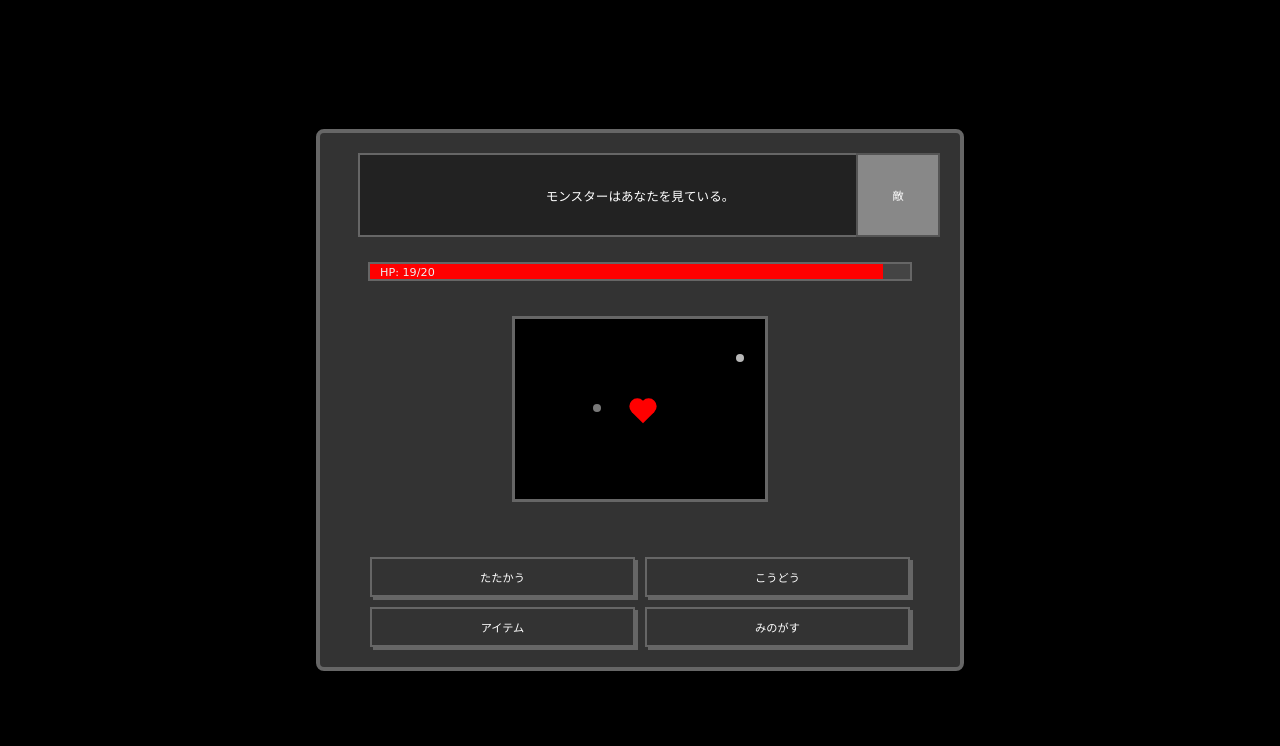
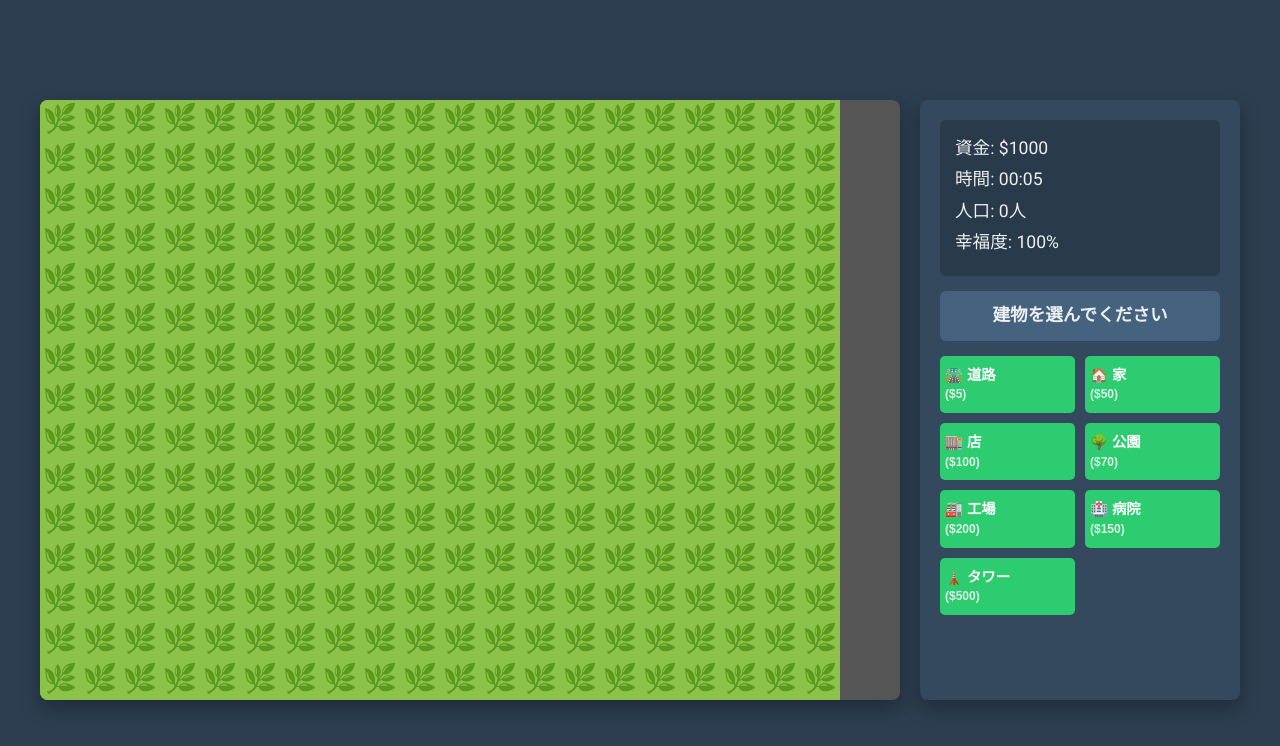
Before and after one commit to Fwha000/AA, a plain HTML site: page index.html in a window 1280 px wide. Drawn offline with Linux system fonts and the light colour scheme.

Commit message:
Update index.html

```diff
--- a/index.html
+++ b/index.html
@@ -3,438 +3,345 @@
 <head>
     <meta charset="UTF-8">
     <meta name="viewport" content="width=device-width, initial-scale=1.0">
-    <title>Undertale-like Battle</title>
+    <title>My Little City Builder</title>
     <style>
-        /* 全体の設定 */
         :root {
-            --bg-color: #000;
-            --text-color: #fff;
-            --border-color: #666;
-            --heart-color: #f00;
-            --box-color: #333;
-            --option-color: #4CAF50; /* 緑 */
-            --font-pixel: 'Press Start 2P', cursive;
+            --bg-color: #2c3e50;
+            --text-color: #ecf0f1;
+            --ui-bg: #34495e;
+            --button-primary: #2ecc71;
+            --button-hover: #27ae60;
+            --button-disabled: #7f8c8d;
+            --tile-grass: #8bc34a;
+            --tile-road: #607d8b;
         }
-
-        @import url('https://fonts.googleapis.com/css2?family=Press+Start+2P&display=swap');
-
         body {
-            margin: 0;
-            font-family: var(--font-pixel);
+            font-family: 'Roboto', sans-serif;
             background-color: var(--bg-color);
             color: var(--text-color);
-            display: flex;
-            justify-content: center;
-            align-items: center;
-            min-height: 100vh;
-            overflow: hidden;
-            flex-direction: column;
-            user-select: none;
-            text-align: center;
-            font-size: 14px;
-        }
-
-        /* ゲームコンテナ */
-        .game-container {
-            width: 90%;
-            max-width: 600px;
-            background-color: var(--box-color);
-            border: 4px solid var(--border-color);
-            border-radius: 8px;
-            padding: 20px;
-            box-shadow: 8px 8px 0px rgba(0,0,0,0.5);
-            position: relative;
+            margin: 0;
             display: flex;
             flex-direction: column;
             align-items: center;
+            justify-content: center;
+            min-height: 100vh;
+            overflow: hidden;
+        }
+        #game-container {
+            display: flex;
+            gap: 20px;
+            max-width: 1200px;
+            width: 95%;
+            margin: 20px auto;
+        }
+        #canvas-container {
+            flex-grow: 1;
+            position: relative;
+            background-color: #555; /* Fallback */
+            border-radius: 8px;
+            overflow: hidden;
+            box-shadow: 0 8px 20px rgba(0,0,0,0.3);
+        }
+        canvas {
+            display: block;
+            background-color: var(--tile-grass); /* Default background */
+        }
+        #ui-panel {
+            width: 280px;
+            background-color: var(--ui-bg);
+            padding: 20px;
+            border-radius: 8px;
+            box-shadow: 0 8px 20px rgba(0,0,0,0.3);
+            display: flex;
+            flex-direction: column;
             gap: 15px;
         }
-
-        /* メッセージエリア */
-        .message-box {
-            background-color: #222;
-            border: 2px solid var(--border-color);
-            padding: 10px;
-            min-height: 60px;
-            width: 90%;
-            display: flex;
-            align-items: center;
-            justify-content: center;
-            text-align: center;
-            font-size: 0.9em;
+        .stats-display {
+            background-color: #293a4a;
+            padding: 15px;
+            border-radius: 6px;
+            font-size: 1.1rem;
+            line-height: 1.5;
+            text-align: left;
         }
-
-        /* バトルエリア (弾幕避け) */
-        .battle-area {
-            width: 250px;
-            height: 180px;
-            background-color: var(--bg-color);
-            border: 3px solid var(--border-color);
-            position: relative;
-            overflow: hidden;
-            margin: 20px auto;
-        }
-
-        /* プレイヤーのハート */
-        .player-heart {
-            position: absolute;
-            width: 16px;
-            height: 16px;
-            background-color: var(--heart-color);
-            transform: rotate(-45deg);
-            top: calc(50% - 8px);
-            left: calc(50% - 8px);
-        }
-        .player-heart::before, .player-heart::after {
-            content: '';
-            position: absolute;
-            width: 16px;
-            height: 16px;
-            background-color: var(--heart-color);
-            border-radius: 50%;
-        }
-        .player-heart::before {
-            top: -8px;
-            left: 0;
-        }
-        .player-heart::after {
-            top: 0;
-            left: 8px;
-        }
-
-        /* 敵の弾幕 */
-        .bullet {
-            position: absolute;
-            width: 8px;
-            height: 8px;
-            background-color: #fff;
-            border-radius: 50%;
-            animation: bulletFall 2s linear forwards;
-        }
-
-        @keyframes bulletFall {
-            from { transform: translateY(-20px); opacity: 1; }
-            to { transform: translateY(180px); opacity: 0; }
-        }
-
-        /* HPゲージ */
-        .hp-bar-container {
-            width: 90%;
-            background-color: #444;
-            border: 2px solid var(--border-color);
-            height: 15px;
-            margin-top: 10px;
-            position: relative;
-        }
-        .hp-bar {
-            height: 100%;
-            background-color: var(--heart-color);
-            width: 100%; /* 初期値 */
-            transition: width 0.3s ease;
-        }
-        .hp-text {
-            position: absolute;
-            top: 50%;
-            left: 10px;
-            transform: translateY(-50%);
-            color: #eee;
-            font-size: 0.8em;
-        }
-
-        /* コマンドメニュー */
-        .command-menu {
+        .stats-display div { margin-bottom: 5px; }
+        .build-menu {
             display: grid;
             grid-template-columns: repeat(2, 1fr);
             gap: 10px;
-            width: 90%;
-            margin-top: 20px;
         }
-
-        .command-button {
-            background-color: var(--box-color);
-            border: 2px solid var(--border-color);
-            color: var(--text-color);
-            padding: 10px 15px;
-            font-family: var(--font-pixel);
-            font-size: 0.8em;
+        .build-btn {
+            background-color: var(--button-primary);
+            color: white;
+            border: none;
+            padding: 10px 5px;
+            border-radius: 5px;
             cursor: pointer;
-            transition: background-color 0.1s ease;
-            box-shadow: 3px 3px 0px var(--border-color);
-        }
-        .command-button:hover {
-            background-color: #555;
-            box-shadow: 5px 5px 0px var(--border-color);
-        }
-        .command-button:disabled {
-            background-color: #333;
-            color: #888;
-            cursor: not-allowed;
-            box-shadow: 2px 2px 0px var(--border-color);
-        }
-
-        /* モンスター表示 */
-        .monster-sprite {
-            width: 80px;
-            height: 80px;
-            background-color: #888; /* モンスターの仮色 */
-            border: 2px solid #555;
-            position: absolute;
-            top: 20px;
-            right: 20px;
-            z-index: 10;
-            display: flex;
-            justify-content: center;
-            align-items: center;
-            font-size: 0.8em;
-            color: #fff;
-        }
-
-        /* 勝利/敗北メッセージ */
-        .game-over-screen {
-            position: fixed;
-            top: 0;
-            left: 0;
-            width: 100%;
-            height: 100%;
-            background-color: rgba(0, 0, 0, 0.8);
-            color: #fff;
+            font-size: 0.9rem;
+            font-weight: bold;
+            transition: background-color 0.2s ease;
+            text-align: left;
             display: flex;
             flex-direction: column;
-            justify-content: center;
-            align-items: center;
-            font-size: 2em;
-            z-index: 100;
-            display: none; /* 初期は非表示 */
+            align-items: flex-start;
+            line-height: 1.3;
         }
-        .game-over-screen button {
-            background-color: var(--main-color);
-            border: 2px solid var(--border-color);
-            color: var(--text-color);
-            padding: 15px 30px;
-            font-family: var(--font-pixel);
-            font-size: 0.8em;
-            cursor: pointer;
-            margin-top: 20px;
+        .build-btn:hover:not(:disabled) {
+            background-color: var(--button-hover);
         }
-
-        /* モバイル対応 */
-        @media (max-width: 600px) {
-            body {
-                font-size: 12px;
+        .build-btn:disabled {
+            background-color: var(--button-disabled);
+            cursor: not-allowed;
+            opacity: 0.7;
         }
-            .game-container {
+        .build-btn .cost {
+            font-size: 0.75rem;
+            opacity: 0.8;
+            margin-top: 3px;
+        }
+        .selected-building-info {
+            background-color: #45627f;
             padding: 10px;
+            border-radius: 6px;
+            text-align: center;
+            font-size: 0.95rem;
         }
-            .battle-area {
-                width: 200px;
-                height: 150px;
-            }
-            .command-menu {
-                grid-template-columns: 1fr;
-            }
-            .monster-sprite {
-                width: 60px;
-                height: 60px;
-                top: 10px;
-                right: 10px;
-            }
+        .selected-building-info .building-name { font-weight: bold; font-size: 1.1rem; margin-bottom: 5px; }
+        #message-display {
+            background-color: #f39c12;
+            color: var(--bg-color);
+            padding: 10px 20px;
+            border-radius: 6px;
+            margin-top: 10px;
+            font-weight: bold;
+            display: none;
         }
     </style>
+    <link href="https://fonts.googleapis.com/css2?family=Roboto:wght@400;700&display=swap" rel="stylesheet">
 </head>
 <body>
 
-    <div class="game-container">
-        <div class="monster-sprite">敵</div>
-        <div id="messageBox" class="message-box">
-            奇妙なモンスターが現れた！
+<div id="game-container">
+    <div id="canvas-container">
+        <canvas id="gameCanvas" width="800" height="600"></canvas>
     </div>
 
-        <div class="hp-bar-container">
-            <div id="hpBar" class="hp-bar"></div>
-            <span class="hp-text">HP: <span id="currentHp">20</span>/<span id="maxHp">20</span></span>
+    <div id="ui-panel">
+        <div class="stats-display">
+            <div>資金: $<span id="money">1000</span></div>
+            <div>時間: <span id="game-time">00:00</span></div>
+            <div>人口: <span id="population">0</span>人</div>
+            <div>幸福度: <span id="happiness">100</span>%</div>
         </div>
 
-        <div id="battleArea" class="battle-area">
-            <div id="playerHeart" class="player-heart"></div>
+        <div class="selected-building-info">
+            <div class="building-name" id="selected-building-name">建物を選んでください</div>
+            <div id="selected-building-cost"></div>
         </div>
 
-        <div class="command-menu">
-            <button id="attackButton" class="command-button">たたかう</button>
-            <button id="actButton" class="command-button">こうどう</button>
-            <button id="itemButton" class="command-button">アイテム</button>
-            <button id="mercyButton" class="command-button">みのがす</button>
+        <div class="build-menu">
+            </div>
+
+        <div id="message-display"></div>
     </div>
 </div>
 
-    <div id="gameOverScreen" class="game-over-screen">
-        <p id="gameOverText"></p>
-        <button onclick="location.reload()">もういちど</button>
-    </div>
+<script>
+const canvas = document.getElementById('gameCanvas');
+const ctx = canvas.getContext('2d');
 
-    <script>
-        const messageBox = document.getElementById('messageBox');
-        const battleArea = document.getElementById('battleArea');
-        const playerHeart = document.getElementById('playerHeart');
-        const hpBar = document.getElementById('hpBar');
-        const currentHpDisplay = document.getElementById('currentHp');
-        const maxHpDisplay = document.getElementById('maxHp');
-        const gameOverScreen = document.getElementById('gameOverScreen');
-        const gameOverText = document.getElementById('gameOverText');
+// UI要素の取得
+const moneyDisplay = document.getElementById('money');
+const timeDisplay = document.getElementById('game-time');
+const populationDisplay = document.getElementById('population');
+const happinessDisplay = document.getElementById('happiness');
+const selectedBuildingName = document.getElementById('selected-building-name');
+const selectedBuildingCost = document.getElementById('selected-building-cost');
+const buildMenu = document.querySelector('.build-menu');
+const messageDisplay = document.getElementById('message-display');
 
-        const attackButton = document.getElementById('attackButton');
-        const actButton = document.getElementById('actButton');
-        const itemButton = document.getElementById('itemButton');
-        const mercyButton = document.getElementById('mercyButton');
+// --- ゲーム設定 ---
+const TILE_SIZE = 40;
+const GRID_WIDTH = canvas.width / TILE_SIZE;
+const GRID_HEIGHT = canvas.height / TILE_SIZE;
+const GAME_SPEED_MS = 1000; // 1秒 = 1ゲーム分
+const MONEY_TICK_INTERVAL_MS = 3000; // 3秒ごとに収入計算
 
-        let playerHp = 20;
-        const maxPlayerHp = 20;
-        let monsterHp = 10; // モンスターのHP (倒すことも可能に)
-        let monsterMercy = 0; // モンスターを見逃すためのポイント
-        let gameActive = true;
-        let bulletInterval;
+// --- ゲームステータス ---
+let money = 1000;
+let gameTime = 0; // 秒数で管理
+let population = 0;
+let happiness = 100;
+let grid = Array(GRID_HEIGHT).fill(null).map(() => Array(GRID_WIDTH).fill(null)); // null = 空き地
+let selectedBuildingType = null;
 
-        const battleAreaRect = battleArea.getBoundingClientRect();
-        let heartX = battleAreaRect.width / 2 - 8;
-        let heartY = battleAreaRect.height / 2 - 8;
+// --- 建物データ ---
+const BUILDINGS = {
+    'grass': { name: '草地', cost: 0, income: 0, population: 0, happiness: 0, color: '#8bc34a', emoji: '🌿' },
+    'road': { name: '道路', cost: 5, income: 0, population: 0, happiness: 5, color: '#607d8b', emoji: '🛣️' },
+    'house': { name: '家', cost: 50, income: 2, population: 5, happiness: 10, color: '#e74c3c', emoji: '🏠' },
+    'shop': { name: '店', cost: 100, income: 10, population: 2, happiness: 5, color: '#f39c12', emoji: '🏬' },
+    'park': { name: '公園', cost: 70, income: -1, population: 0, happiness: 20, color: '#2ecc71', emoji: '🌳' },
+    'factory': { name: '工場', cost: 200, income: 25, population: 10, happiness: -15, color: '#7f8c8d', emoji: '🏭' },
+    'hospital': { name: '病院', cost: 150, income: -5, population: 0, happiness: 30, color: '#9b59b6', emoji: '🏥' },
+    'tower': { name: 'タワー', cost: 500, income: 50, population: 20, happiness: 40, color: '#3498db', emoji: '🗼' }
+};
 
-        playerHeart.style.left = heartX + 'px';
-        playerHeart.style.top = heartY + 'px';
+// --- 初期化 ---
+function initGame() {
+    // グリッドを草地で埋める
+    for (let r = 0; r < GRID_HEIGHT; r++) {
+        for (let c = 0; c < GRID_WIDTH; c++) {
+            grid[r][c] = { type: 'grass', ...BUILDINGS['grass'] };
+        }
+    }
+    drawGrid();
+    updateUI();
 
-        // HPバーの更新
-        function updateHpDisplay() {
-            hpBar.style.width = (playerHp / maxPlayerHp) * 100 + '%';
-            currentHpDisplay.textContent = playerHp;
+    // 建物選択メニューの生成
+    for (const type in BUILDINGS) {
+        if (type === 'grass') continue; // 草地は建設メニューに表示しない
+        const building = BUILDINGS[type];
+        const button = document.createElement('button');
+        button.className = 'build-btn';
+        button.dataset.type = type;
+        button.innerHTML = `${building.emoji} ${building.name} <span class="cost">($${building.cost})</span>`;
+        button.addEventListener('click', () => selectBuilding(type));
+        buildMenu.appendChild(button);
     }
 
-        // ゲームオーバー処理
-        function gameOver(message, isVictory = false) {
-            gameActive = false;
-            clearInterval(bulletInterval);
-            document.removeEventListener('keydown', handleKeyPress);
-            gameOverText.textContent = message;
-            gameOverScreen.style.display = 'flex';
-
-            // コマンドボタンを無効化
-            attackButton.disabled = true;
-            actButton.disabled = true;
-            itemButton.disabled = true;
-            mercyButton.disabled = true;
+    // ゲームループ開始
+    setInterval(gameTick, GAME_SPEED_MS);
+    setInterval(moneyTick, MONEY_TICK_INTERVAL_MS);
 }
 
-        // 弾幕生成
-        function spawnBullet() {
-            if (!gameActive) return;
+// --- 描画関連 ---
+function drawGrid() {
+    for (let r = 0; r < GRID_HEIGHT; r++) {
+        for (let c = 0; c < GRID_WIDTH; c++) {
+            const building = grid[r][c];
+            ctx.fillStyle = building.color;
+            ctx.fillRect(c * TILE_SIZE, r * TILE_SIZE, TILE_SIZE, TILE_SIZE);
 
-            const bullet = document.createElement('div');
-            bullet.classList.add('bullet');
-            // 弾の生成位置をランダムにする
-            bullet.style.left = Math.random() * (battleAreaRect.width - 8) + 'px';
-            battleArea.appendChild(bullet);
+            // 建物アイコン（絵文字）の描画
+            ctx.font = `${TILE_SIZE * 0.7}px Arial`;
+            ctx.textAlign = 'center';
+            ctx.textBaseline = 'middle';
+            ctx.fillText(building.emoji, c * TILE_SIZE + TILE_SIZE / 2, r * TILE_SIZE + TILE_SIZE / 2);
+        }
+    }
+}
 
-            bullet.addEventListener('animationend', () => {
-                bullet.remove();
+// --- UI更新 ---
+function updateUI() {
+    moneyDisplay.innerText = money;
+    const minutes = Math.floor(gameTime / 60).toString().padStart(2, '0');
+    const seconds = (gameTime % 60).toString().padStart(2, '0');
+    timeDisplay.innerText = `${minutes}:${seconds}`;
+
+    let totalPopulation = 0;
+    let totalHappiness = 0;
+    let buildingCount = 0;
+    for (let r = 0; r < GRID_HEIGHT; r++) {
+        for (let c = 0; c < GRID_WIDTH; c++) {
+            if (grid[r][c].type !== 'grass') {
+                totalPopulation += grid[r][c].population;
+                totalHappiness += grid[r][c].happiness;
+                buildingCount++;
+            }
+        }
+    }
+    population = totalPopulation;
+    happiness = Math.min(100, Math.max(0, 100 + Math.floor(totalHappiness / Math.max(1, buildingCount)))); // 基本100%から建物の影響
+
+    populationDisplay.innerText = population;
+    happinessDisplay.innerText = happiness;
+
+    // 建設ボタンの有効/無効
+    document.querySelectorAll('.build-btn').forEach(btn => {
+        const type = btn.dataset.type;
+        btn.disabled = money < BUILDINGS[type].cost;
     });
+}
 
-            // 弾とハートの当たり判定
-            const checkCollision = setInterval(() => {
-                if (!gameActive) {
-                    clearInterval(checkCollision);
+// --- メッセージ表示 ---
+function showMessage(msg, duration = 2000) {
+    messageDisplay.innerText = msg;
+    messageDisplay.style.display = 'block';
+    setTimeout(() => {
+        messageDisplay.style.display = 'none';
+    }, duration);
+}
+
+// --- 建物選択 ---
+function selectBuilding(type) {
+    selectedBuildingType = type;
+    const building = BUILDINGS[type];
+    selectedBuildingName.innerText = `${building.emoji} ${building.name}`;
+    selectedBuildingCost.innerText = `コスト: $${building.cost}`;
+}
+
+// --- マップクリック処理 ---
+canvas.addEventListener('click', (event) => {
+    if (!selectedBuildingType) {
+        showMessage("先に建物の種類を選んでください！", 1500);
         return;
     }
-                const bulletRect = bullet.getBoundingClientRect();
-                const heartRect = playerHeart.getBoundingClientRect();
 
-                // 弾がハートの領域内にあるか
-                if (
-                    bulletRect.left < heartRect.right &&
-                    bulletRect.right > heartRect.left &&
-                    bulletRect.top < heartRect.bottom &&
-                    bulletRect.bottom > heartRect.top
-                ) {
-                    playerHp--;
-                    updateHpDisplay();
-                    bullet.remove(); // 弾が当たったら消す
-                    clearInterval(checkCollision);
+    const rect = canvas.getBoundingClientRect();
+    const x = event.clientX - rect.left;
+    const y = event.clientY - rect.top;
 
-                    if (playerHp <= 0) {
-                        gameOver('ゲームオーバー...');
+    const col = Math.floor(x / TILE_SIZE);
+    const row = Math.floor(y / TILE_SIZE);
+
+    if (row >= 0 && row < GRID_HEIGHT && col >= 0 && col < GRID_WIDTH) {
+        const buildingToBuild = BUILDINGS[selectedBuildingType];
+
+        if (money >= buildingToBuild.cost) {
+            money -= buildingToBuild.cost;
+            grid[row][col] = { type: selectedBuildingType, ...buildingToBuild };
+            drawGrid();
+            updateUI();
+            selectedBuildingType = null; // 建設後選択解除
+            selectedBuildingName.innerText = "建物を選んでください";
+            selectedBuildingCost.innerText = "";
+            showMessage(`${buildingToBuild.name}を建設しました！`, 1500);
+        } else {
+            showMessage("資金が足りません！", 1500);
         }
-                }
-            }, 50); // 50msごとに当たり判定をチェック
-        }
-
-        // ハートの移動 (キーボード操作)
-        const heartSpeed = 5;
-        const handleKeyPress = (e) => {
-            if (!gameActive) return;
-
-            const battleAreaBounds = battleArea.getBoundingClientRect();
-            const heartBounds = playerHeart.getBoundingClientRect();
-
-            switch (e.key) {
-                case 'ArrowUp':
-                    heartY = Math.max(0, heartY - heartSpeed);
-                    break;
-                case 'ArrowDown':
-                    heartY = Math.min(battleAreaBounds.height - heartBounds.height, heartY + heartSpeed);
-                    break;
-                case 'ArrowLeft':
-                    heartX = Math.max(0, heartX - heartSpeed);
-                    break;
-                case 'ArrowRight':
-                    heartX = Math.min(battleAreaBounds.width - heartBounds.width, heartX + heartSpeed);
-                    break;
-            }
-            playerHeart.style.left = heartX + 'px';
-            playerHeart.style.top = heartY + 'px';
-        };
-        document.addEventListener('keydown', handleKeyPress);
-
-        // コマンドボタンのイベントリスナー
-        attackButton.addEventListener('click', () => {
-            if (!gameActive) return;
-            messageBox.textContent = 'プレイヤーはモンスターにダメージを与えた！';
-            monsterHp -= 3; // 仮のダメージ
-            if (monsterHp <= 0) {
-                gameOver('モンスターを倒した！', true);
     }
 });
 
-        actButton.addEventListener('click', () => {
-            if (!gameActive) return;
-            // 行動選択の例
-            messageBox.textContent = 'プレイヤーはモンスターに話しかけた。モンスターは少し困惑している。';
-            monsterMercy += 1; // 見逃すためのポイントを増やす
-        });
+// --- ゲームの時間進行 ---
+function gameTick() {
+    gameTime++;
+    updateUI();
+}
 
-        itemButton.addEventListener('click', () => {
-            if (!gameActive) return;
-            if (playerHp < maxPlayerHp) {
-                messageBox.textContent = 'プレイヤーは回復アイテムを使った。HPが回復した！';
-                playerHp = Math.min(maxPlayerHp, playerHp + 5); // 仮の回復量
-                updateHpDisplay();
-            } else {
-                messageBox.textContent = 'HPは満タンだ。';
+// --- 定期的な収入・支出計算 ---
+function moneyTick() {
+    let income = 0;
+    let expense = 0;
+    for (let r = 0; r < GRID_HEIGHT; r++) {
+        for (let c = 0; c < GRID_WIDTH; c++) {
+            const building = grid[r][c];
+            income += building.income;
         }
-        });
+    }
 
-        mercyButton.addEventListener('click', () => {
-            if (!gameActive) return;
-            if (monsterMercy >= 3) { // 3回行動したら見逃せる
-                gameOver('モンスターを見逃した！平和な解決だ。', true);
-            } else {
-                messageBox.textContent = 'まだ見逃すことができないようだ...。';
+    // 人口や幸福度による補正
+    income = Math.floor(income * (1 + (population / 1000)) * (happiness / 100));
+
+    money += income;
+
+    // 施設の維持費やランダムイベントなどもここで追加可能
+
+    updateUI();
 }
-        });
 
-        // ゲーム開始
-        updateHpDisplay();
-        bulletInterval = setInterval(spawnBullet, 500); // 0.5秒ごとに弾を生成
-
-        // 初期メッセージ
-        setTimeout(() => {
-            messageBox.textContent = 'モンスターはあなたを見ている。';
-        }, 1500);
+// --- ゲーム開始 ---
+initGame();
 </script>
 </body>
 </html>
```
Lines whose indentation alone changed are shown as unchanged.
